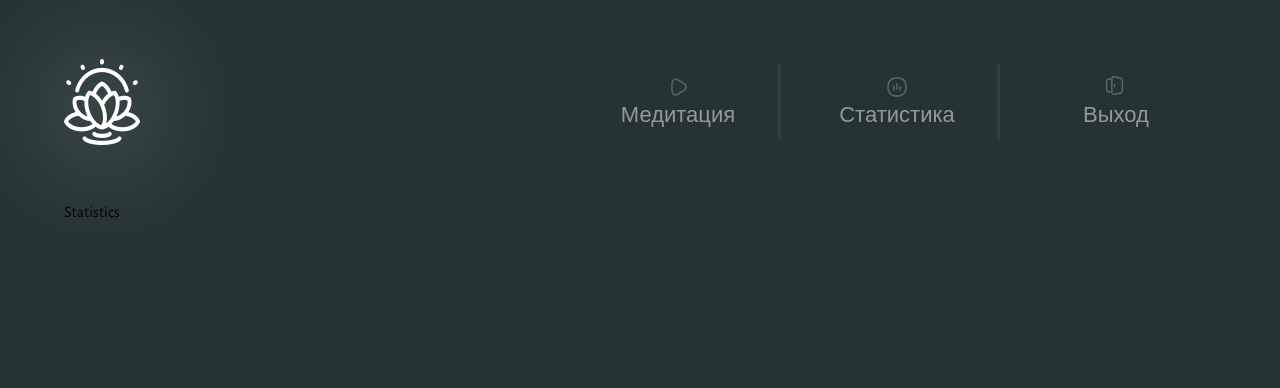
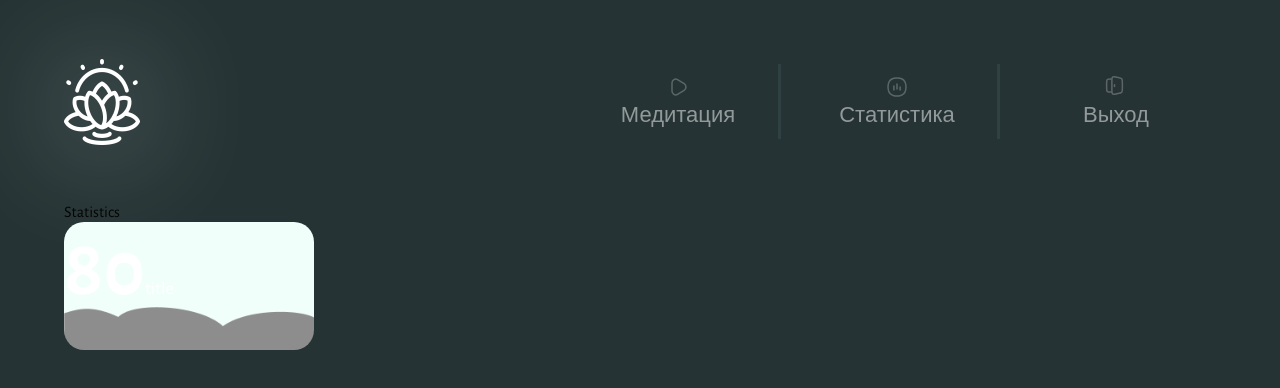
Before and after one commit to turbocharged3329/meditation-tracker, a Vue app: page /statistics in a window 1280 px wide. Shown: the top 388 px of the page. Built offline with nearby package versions, Linux system fonts and the light colour scheme.

Commit message:
Начальная верстка для StatisticsItem

```diff
--- /dev/null
+++ b/src/components/MStatisticsItem.vue
@@ -0,0 +1,35 @@
+<template>
+  <div class="m-statistics-item">
+    <span class="m-statistics-item__counter">80</span>
+    <span class="m-statistics-item__title">title</span>
+  </div>
+</template>
+
+<script setup lang="ts"></script>
+
+<style scoped>
+.m-statistics-item {
+  border-radius: 1.25rem;
+  color: var(--color-primary);
+  min-width: 250px;
+  height: 10vw;
+  aspect-ratio: 3/2;
+  background: url('/statistic-item-bg.png') no-repeat;
+  background-size: cover;
+  background-blend-mode: multiply;
+}
+
+.m-statistics-item--red {
+  background-color: rgba(255, 0, 0, 0.5);
+}
+
+.m-statistics-item__counter {
+  font-family: 'Alegreya Sans', sans-serif;
+  font-size: 5rem;
+  font-weight: bold;
+}
+
+.m-statistics-item__title {
+  font-size: 1.125rem;
+}
+</style>
--- a/src/views/StatisticsView.vue
+++ b/src/views/StatisticsView.vue
@@ -1,7 +1,12 @@
 <template>
-  <div class="m-statistics-view">Statistics</div>
+  <div class="m-statistics-view">
+    Statistics
+    <MStatisticsItem />
+  </div>
 </template>
 
-<script setup lang="ts"></script>
+<script setup lang="ts">
+import MStatisticsItem from '@/components/MStatisticsItem.vue'
+</script>
 
 <style scoped></style>
```
Also changed, not shown: public/statistic-item-bg.png (added).
